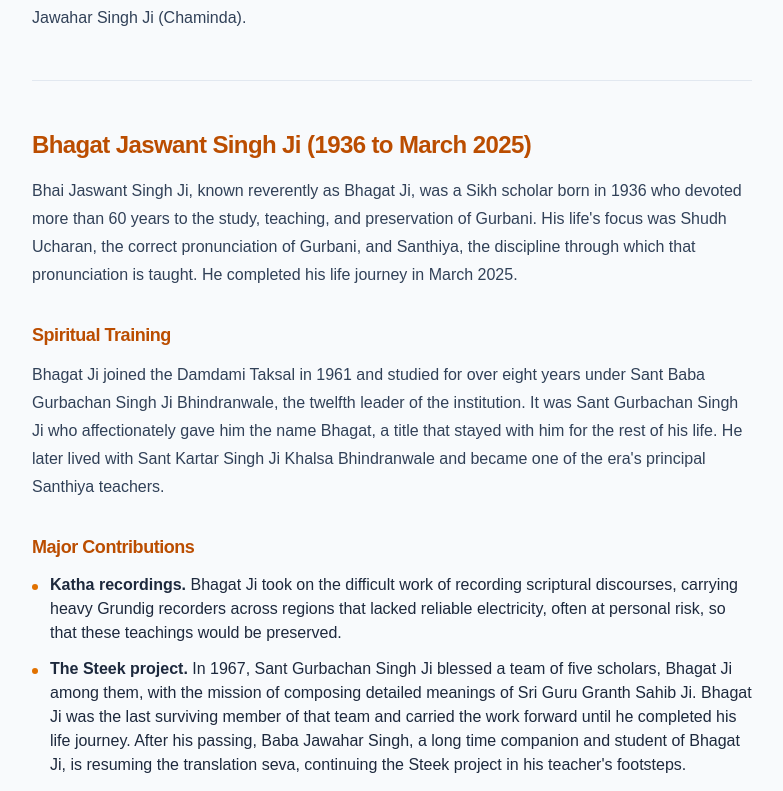
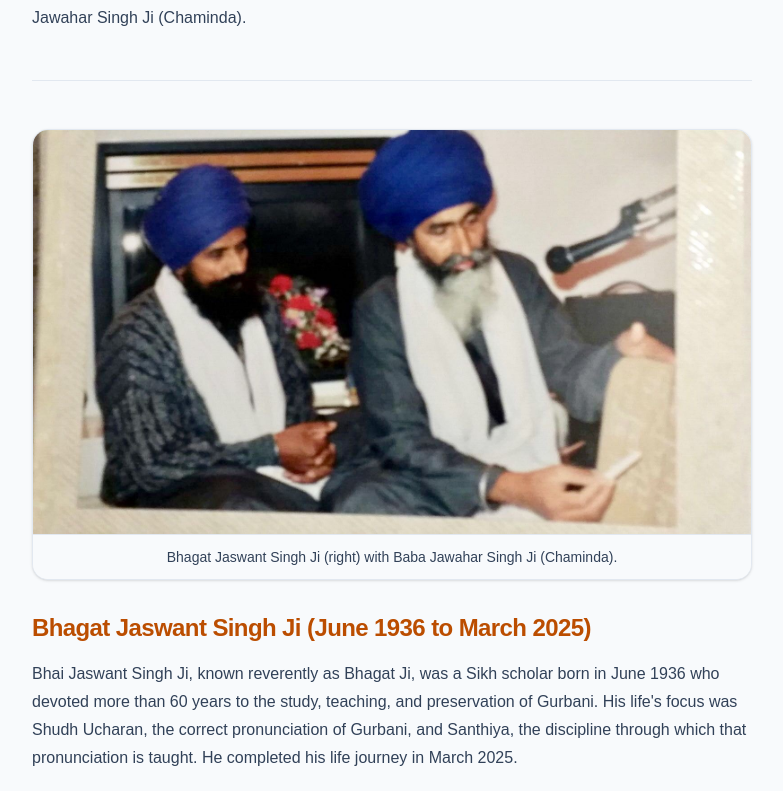
Before and after one commit to gurprasaadgursevak/gurbanitutor-com, a Next.js app: page /about in a window 1280 px wide. Shown: the part 1269-2060 px from the top of the page, without its empty margins (248-1031 px from the left). Built offline with nearby package versions, Linux system fonts and the light colour scheme.

Commit message:
pic for the page

```diff
--- a/src/app/about/page.tsx
+++ b/src/app/about/page.tsx
@@ -117,12 +117,28 @@ export default function AboutPage() {
 
         {/* Bhagat Jaswant Singh Ji biography */}
         <section>
-          <h2 className="text-xl font-semibold tracking-tight text-amber-700 sm:text-2xl">
-            Bhagat Jaswant Singh Ji (1936 to March 2025)
+          <figure className="overflow-hidden rounded-2xl border border-slate-200 bg-white shadow-sm">
+            <div className="relative w-full" style={{ aspectRatio: "16 / 9" }}>
+              <Image
+                src="/bhagat-ji-baba-jawahar-singh.jpg"
+                alt="Bhagat Jaswant Singh Ji with Baba Jawahar Singh Ji"
+                fill
+                sizes="(max-width: 768px) 100vw, 768px"
+                className="object-cover"
+                priority={false}
+              />
+            </div>
+            <figcaption className="border-t border-slate-200 bg-slate-50 px-5 py-3 text-center text-sm text-slate-700">
+              Bhagat Jaswant Singh Ji (right) with Baba Jawahar Singh Ji (Chaminda).
+            </figcaption>
+          </figure>
+
+          <h2 className="mt-8 text-xl font-semibold tracking-tight text-amber-700 sm:text-2xl">
+            Bhagat Jaswant Singh Ji (June 1936 to March 2025)
           </h2>
           <p className="mt-4 leading-7 text-slate-700">
             Bhai Jaswant Singh Ji, known reverently as Bhagat Ji, was a Sikh scholar born in
-            1936 who devoted more than 60 years to the study, teaching, and preservation of
+            June 1936 who devoted more than 60 years to the study, teaching, and preservation of
             Gurbani. His life's focus was Shudh Ucharan, the correct pronunciation of
             Gurbani, and Santhiya, the discipline through which that pronunciation is taught.
             He completed his life journey in March 2025.
@@ -236,8 +252,8 @@ export default function AboutPage() {
               for any glyph the chosen font doesn't cover.
             </GoldDotItem>
             <GoldDotItem>
-              <span className="font-semibold">More Amrit Banis.</span> 124 additional banis
-              across 10 categories — Beant Bani (Dukh Bhanjani Sahib, Karhalay, Pahray,
+              <span className="font-semibold">More Amrit Banis.</span> 118 additional banis
+              across 10 categories: Beant Bani (Dukh Bhanjani Sahib, Karhalay, Pahray,
               Salok Sahaskriti, Sukhmana Sahib, etc.), Bhagat Bani, the full 22 Vaaran
               cycle, Beant Dasam Bani (Zafarnama, 33 Svaiye, Khalsa Mehima, Bara Maha),
               Panj Granthi, Das Granthi, Ardas, Astotar, Kavach, and Gurbani Pothi.
@@ -334,7 +350,7 @@ export default function AboutPage() {
             <GoldDotItem>
               <span className="font-semibold">Extra Nitnem from the Amrit Bani
               Gutka (iPhone).</span> Open the Nitnem checklist → Add Banis → Browse
-              Amrit Bani Gutka to pick from 124 banis across 10 categories. Added
+              Amrit Bani Gutka to pick from 118 banis across 10 categories. Added
               banis show up on the Nitnem ring (so 7 + 1 reads as 8 of 8 today)
               and contribute to your streak going forward, without retroactively
               breaking past days.
```
Also changed, not shown: public/bhagat-ji-baba-jawahar-singh.jpg (added).
